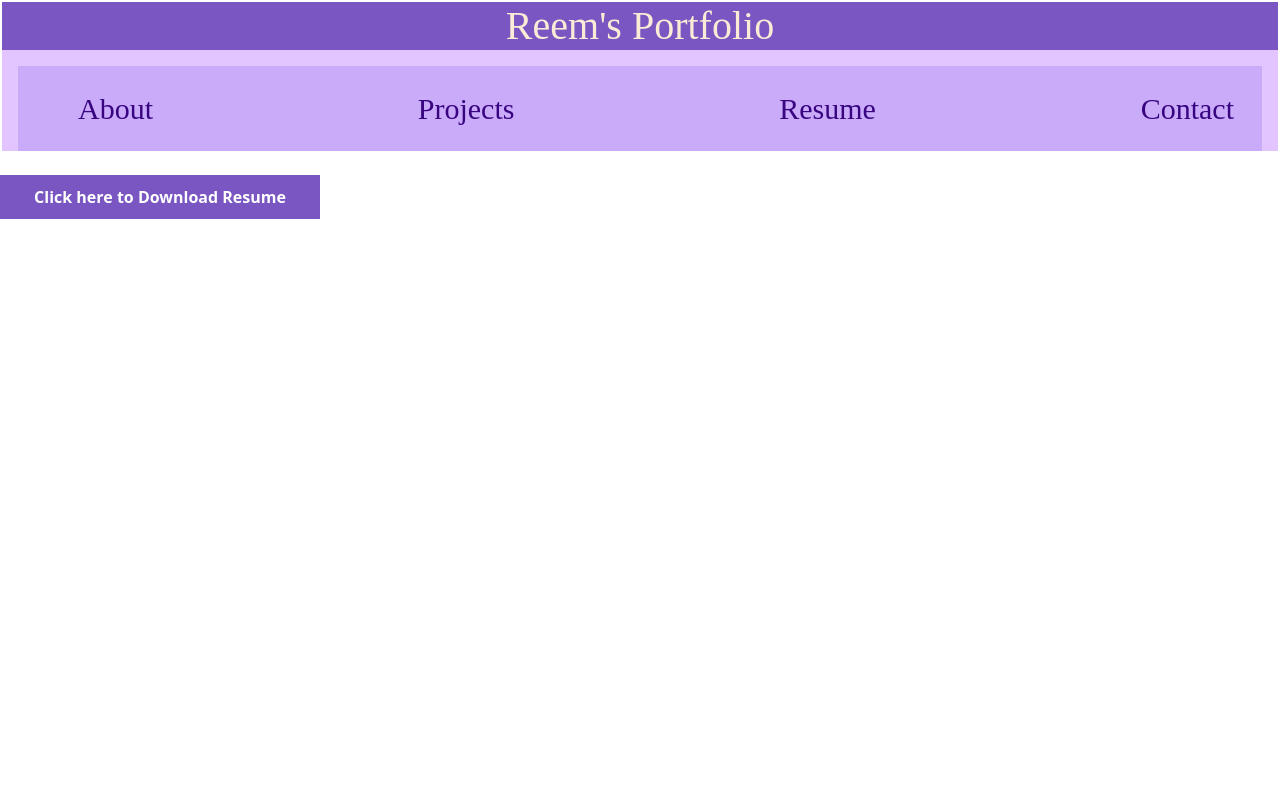
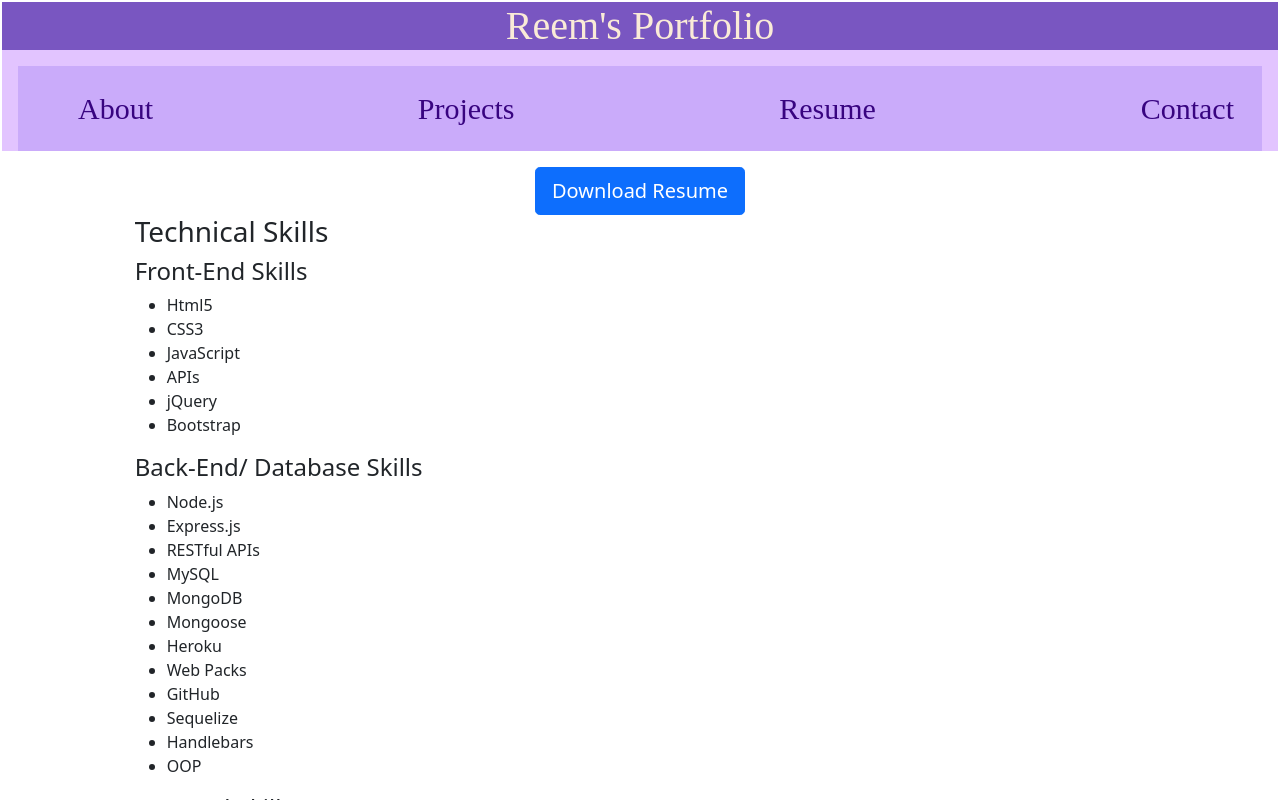
Before and after one commit to ReemMDA99/react-portfolio-reem, a React (Create React App) app: page / in a window 1280 px wide. Both pictures are taken after a click on the element "Resume". Shown: the top 800 px of the page. Built offline with nearby package versions, Linux system fonts and the light colour scheme.

Commit message:
add styling and download button to Resume

```diff
--- a/src/components/Contact/contact-style.css
+++ b/src/components/Contact/contact-style.css
@@ -20,7 +20,7 @@ input:focus {
 
 
 button {
-    width: 25%;
+    /* width: 55%; */
     border: 0;
 	border-radius: 10px;
 	color: #fff;
--- a/src/components/Resume/index.js
+++ b/src/components/Resume/index.js
@@ -6,13 +6,52 @@ import './resume-style.css';
 function Resume() {
     return(
         <section>
-            <div className= "align">
+            <div className= "align d-flex align-items-center flex-column">
                 <div>
-                    <a href={require("../../assets/Resume/Resume.pdf")} download>
-                        <button target="_blank" className="mt-2">
-					        Click here to Download Resume
+                    <a href={resume} download>
+                        <button target="_blank" type="button" className="btn btn-primary btn-lg btn-block">
+					        Download Resume
 			            </button>
                     </a>
+                </div>
+                <div>
+                   <h3>Technical Skills</h3>
+                   <h4> Front-End Skills</h4>
+                   <ul>
+                        <li> Html5</li>
+                        <li> CSS3</li>
+                        <li> JavaScript</li>
+                        <li> APIs</li>
+                        <li> jQuery</li>
+                        <li> Bootstrap</li>
+                    </ul>
+                    <h4> Back-End/ Database Skills</h4>
+                    <ul>
+
+                        <li> Node.js</li>
+                        <li> Express.js</li>
+                        <li> RESTful APIs</li>
+                        <li> MySQL</li>
+                        <li> MongoDB</li>
+                        <li> Mongoose</li>
+                        <li> Heroku</li>
+                        <li> Web Packs</li>
+                        <li> GitHub</li>
+                        <li> Sequelize</li>
+                        <li> Handlebars</li>
+                        <li>OOP</li>
+
+                    </ul>
+                    <h4>Dev Tool Skills</h4>
+				    <ul>
+                        <li>Git</li>
+                        <li>npm packages</li>
+                        <li>Jest</li>
+                        <li>Webpack</li>
+				    </ul>
+                    <h4> Specializations </h4>
+                    <p> Specialized in Cloud Computing as Microsoft Azure Cloud Architect and Developer and AWS Sulutions Architect.
+                    </p>
                 </div>
             </div>
 
--- a/src/components/Resume/resume-style.css
+++ b/src/components/Resume/resume-style.css
@@ -1,3 +1,14 @@
-.button{
+a .button {
+    /* width: 55%; */
+    border: 0;
+	border-radius: 10px;
+	color: #fff;
+	cursor: pointer;
+	font-size: 16px;
+	font-weight: 600;
+    align-items: center;
+	margin-bottom: 30px;
+	padding: 10px 15px;
+    background-color: rgb(121, 86, 193);
 
 }
```
Also changed, not shown: src/App.js (+5 -5 lines).
